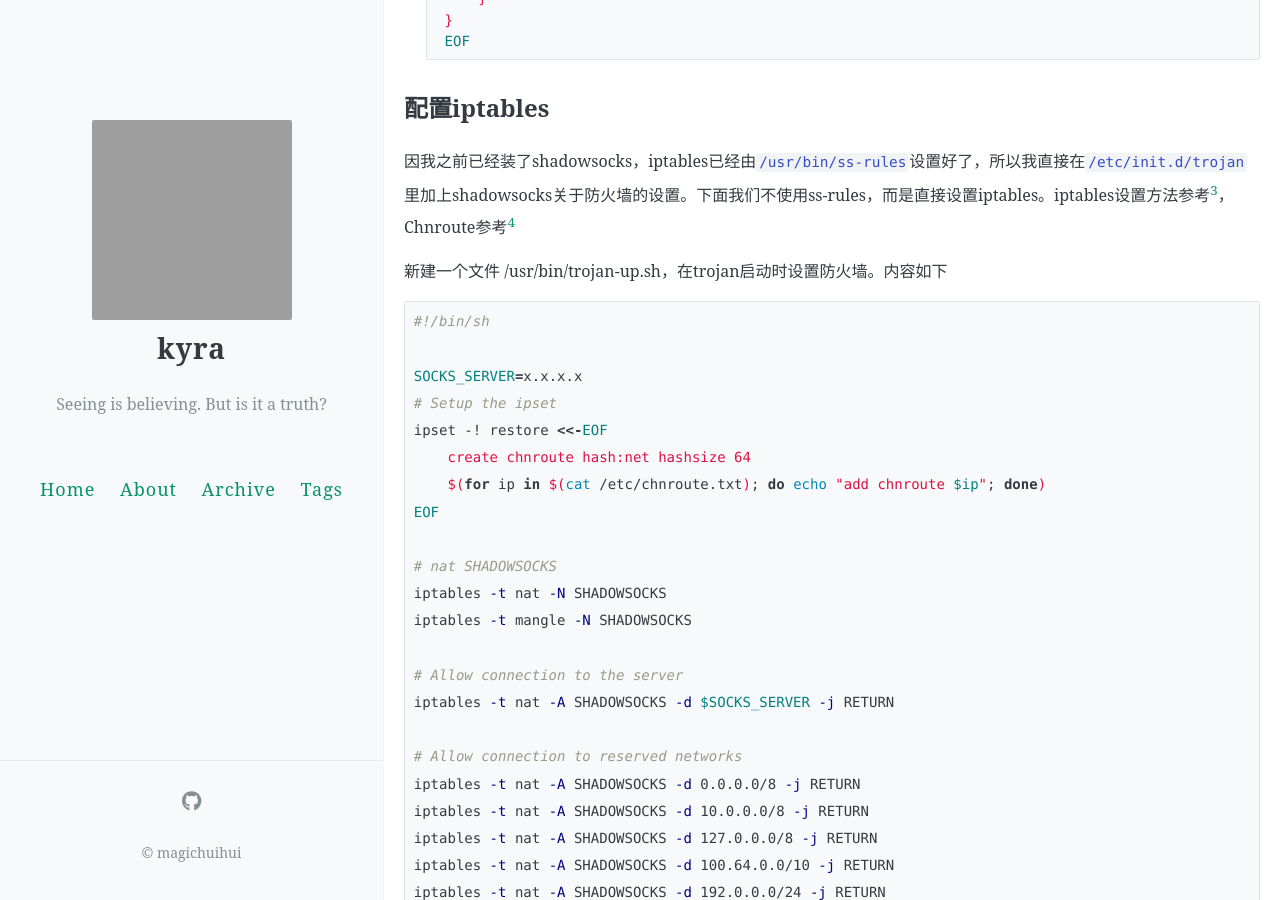
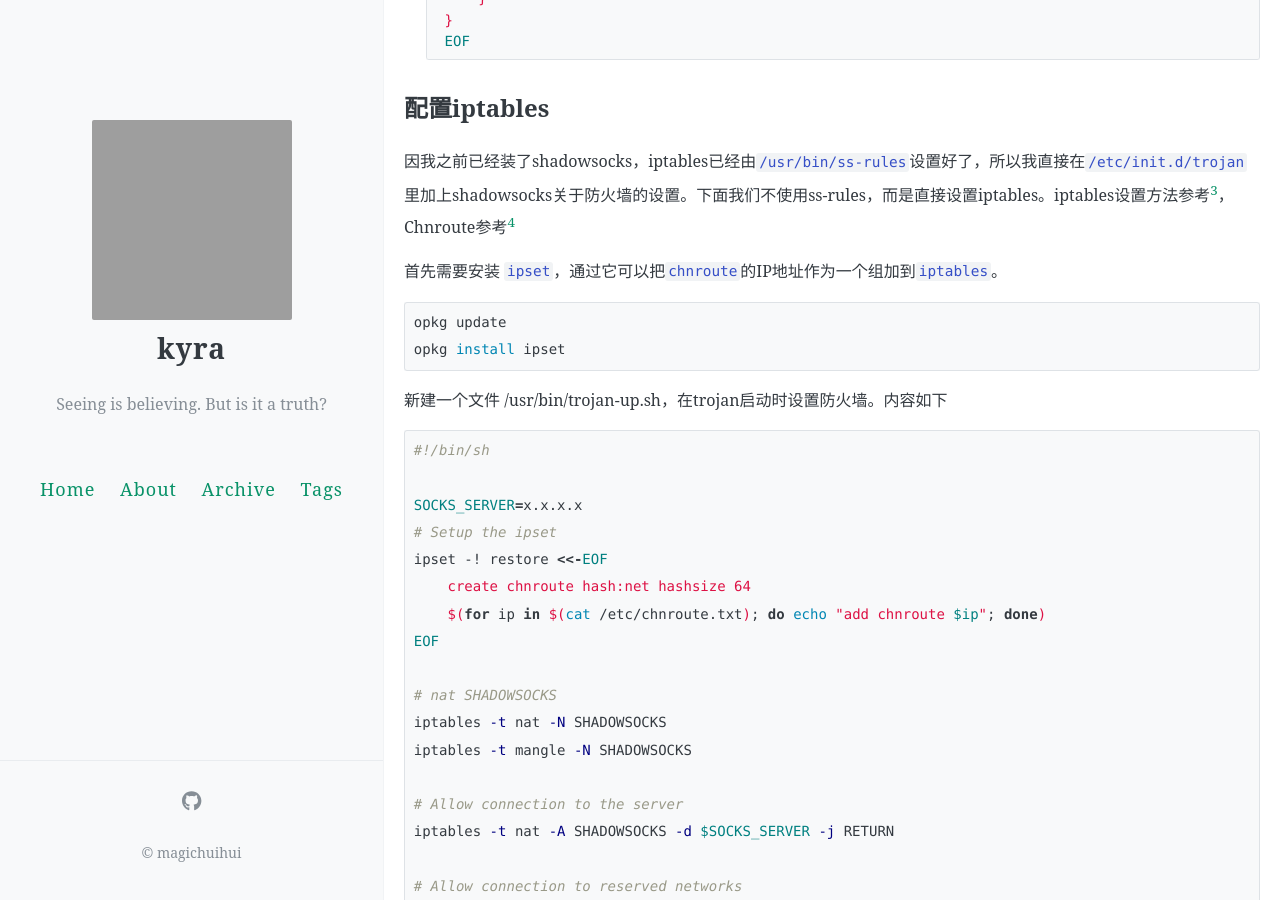
Before and after one commit to magichuihui/magichuihui.github.io, a Jekyll site: the page built from _posts/2020-02-23-trojan-doh.md, in a window 1280 px wide and 900 px high, scrolled down 2292 px. Built offline with Jekyll 4.4.1, drawn with Linux system fonts in a browser that asks for light colours; nearby versions of some CDN libraries; comment, search, counter and statistics services are not loaded; grey boxes are pictures that could not be loaded.

Commit message:
Add ipset

````diff
--- a/_posts/2020-02-23-trojan-doh.md
+++ b/_posts/2020-02-23-trojan-doh.md
@@ -115,6 +115,13 @@ comments: true
 
 因我之前已经装了shadowsocks，iptables已经由`/usr/bin/ss-rules`设置好了，所以我直接在`/etc/init.d/trojan`里加上shadowsocks关于防火墙的设置。下面我们不使用ss-rules，而是直接设置iptables。iptables设置方法参考[<sup>3</sup>](#refer-3)，Chnroute参考[<sup>4</sup>](#refer-4)
 
+首先需要安装 `ipset`，通过它可以把`chnroute`的IP地址作为一个组加到`iptables`。
+
+```bash
+opkg update
+opkg install ipset
+```
+
 新建一个文件 /usr/bin/trojan-up.sh，在trojan启动时设置防火墙。内容如下
 
 ```bash
````
